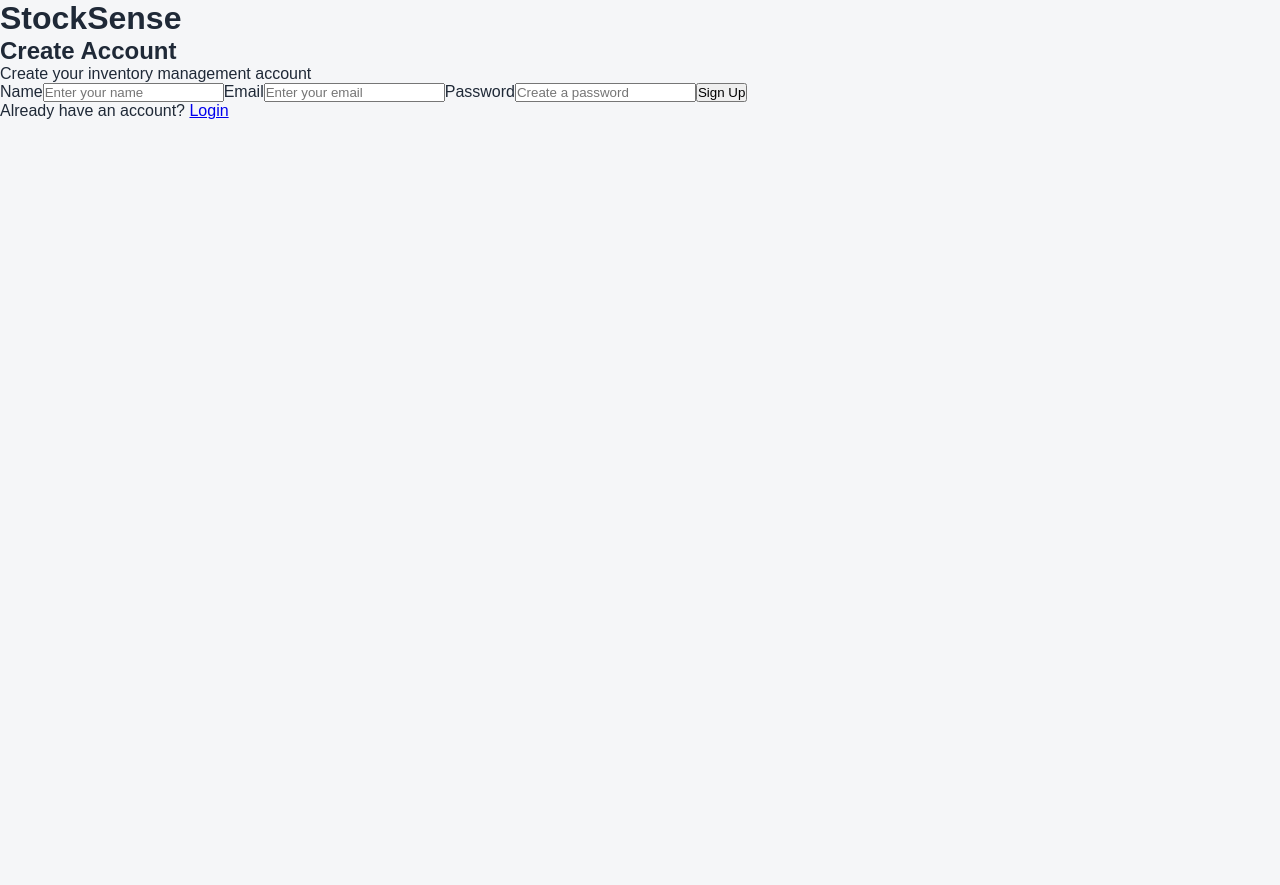
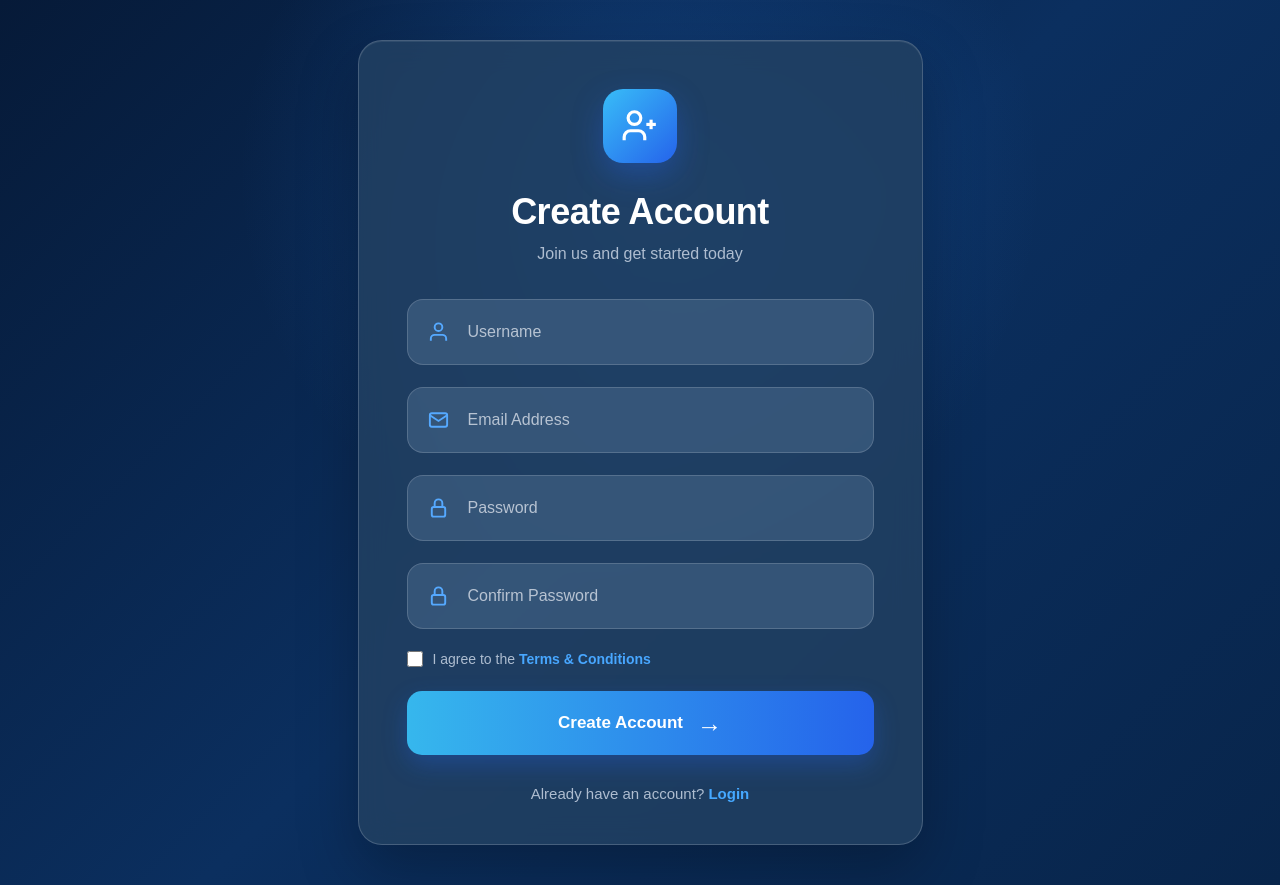
Before and after one commit to chaithanya-43/odoo-hackathon-2026, a React (Vite) app in the folder frontend/: page /signup in a window 1280 px wide. Before the commit the page ends 800 px from the top, so only its background shows below. Built offline with nearby package versions, Linux system fonts and the light colour scheme.

Commit message:
feat: redesign authentication pages

```diff
--- a/frontend/src/Authentication.css
+++ b/frontend/src/Authentication.css
@@ -1,80 +1,355 @@
 .auth-page {
   min-height: 100vh;
+  width: 100%;
   display: flex;
   align-items: center;
   justify-content: center;
-  background: #f5f6f8;
-  padding: 24px;
+  padding: 40px 20px;
+
+  background:
+    radial-gradient(
+      circle at 50% 20%,
+      rgba(38, 119, 221, 0.28),
+      transparent 42%
+    ),
+    linear-gradient(
+      135deg,
+      #061a38 0%,
+      #0b2f5f 50%,
+      #08254b 100%
+    );
+
+  font-family:
+    Arial,
+    Helvetica,
+    sans-serif;
+
+  color: white;
 }
 
 .auth-card {
   width: 100%;
-  max-width: 420px;
-  background: white;
-  padding: 32px;
-  border-radius: 12px;
-  box-shadow: 0 8px 30px rgba(0, 0, 0, 0.08);
+  max-width: 565px;
+
+  padding: 48px 48px 42px;
+
+  background: rgba(35, 65, 98, 0.82);
+
+  border: 1px solid rgba(255, 255, 255, 0.18);
+
+  border-radius: 24px;
+
+  box-shadow:
+    0 25px 60px rgba(0, 0, 0, 0.25),
+    inset 0 1px 0 rgba(255, 255, 255, 0.08);
+
+  backdrop-filter: blur(14px);
+
+  text-align: center;
 }
 
-.auth-card h1 {
-  margin-bottom: 8px;
+/* ---------- TOP ICON ---------- */
+
+.auth-icon {
+  width: 74px;
+  height: 74px;
+
+  margin: 0 auto 28px;
+
+  display: flex;
+  align-items: center;
+  justify-content: center;
+
+  background: linear-gradient(
+    135deg,
+    #38bdf8,
+    #2563eb
+  );
+
+  border-radius: 20px;
+
+  color: white;
+
+  box-shadow:
+    0 12px 30px rgba(37, 99, 235, 0.35);
 }
 
-.auth-card h2 {
-  margin-bottom: 8px;
+.auth-icon svg {
+  width: 38px;
+  height: 38px;
+}
+
+/* ---------- HEADINGS ---------- */
+
+.auth-card h1 {
+  margin: 0;
+
+  font-size: 36px;
+  font-weight: 700;
+
+  letter-spacing: -0.5px;
+
+  color: #ffffff;
 }
 
 .auth-subtitle {
-  color: #6b7280;
-  margin-bottom: 24px;
+  margin: 12px 0 36px;
+
+  font-size: 16px;
+
+  color: #aebdd0;
 }
 
+/* ---------- FORM ---------- */
+
 .auth-card form {
-  display: flex;
-  flex-direction: column;
+  width: 100%;
 }
 
-.auth-card label {
-  margin-bottom: 6px;
+/* ---------- INPUT ---------- */
+
+.input-group {
+  position: relative;
+
+  width: 100%;
+
+  margin-bottom: 22px;
+}
+
+.input-group input {
+  width: 100%;
+  height: 66px;
+
+  padding: 0 20px 0 60px;
+
+  border: 1px solid rgba(255, 255, 255, 0.16);
+
+  border-radius: 16px;
+
+  outline: none;
+
+  background: rgba(74, 105, 139, 0.55);
+
+  color: white;
+
+  font-size: 16px;
+
+  transition:
+    border-color 0.2s ease,
+    box-shadow 0.2s ease,
+    background 0.2s ease;
+}
+
+.input-group input::placeholder {
+  color: #b7c3d2;
+}
+
+.input-group input:focus {
+  border-color: #42a5ff;
+
+  background: rgba(78, 112, 148, 0.7);
+
+  box-shadow:
+    0 0 0 3px rgba(59, 130, 246, 0.16);
+}
+
+.input-icon {
+  position: absolute;
+
+  left: 20px;
+  top: 50%;
+
+  transform: translateY(-50%);
+
+  display: flex;
+
+  color: #55a9ff;
+
+  pointer-events: none;
+}
+
+.input-icon svg {
+  width: 23px;
+  height: 23px;
+}
+
+/* ---------- TERMS ---------- */
+
+.terms-row {
+  display: flex;
+  align-items: center;
+
+  gap: 10px;
+
+  margin: 4px 0 24px;
+
+  text-align: left;
+
+  color: #aebdd0;
+
+  font-size: 14px;
+
+  cursor: pointer;
+}
+
+.terms-row input {
+  width: 16px;
+  height: 16px;
+
+  accent-color: #3185ed;
+
+  cursor: pointer;
+}
+
+.terms-row a {
+  color: #48a7ff;
+
+  text-decoration: none;
+
   font-weight: 600;
 }
 
-.auth-card input {
-  padding: 11px 12px;
-  margin-bottom: 16px;
-  border: 1px solid #d1d5db;
-  border-radius: 7px;
-  font-size: 14px;
+.terms-row a:hover {
+  text-decoration: underline;
 }
 
-.auth-card button {
-  padding: 12px;
-  border: none;
-  border-radius: 7px;
-  background: #111827;
-  color: white;
-  font-size: 15px;
-  cursor: pointer;
+/* ---------- ERROR ---------- */
+
+.form-error {
+  margin: 0 0 18px;
+
+  padding: 11px 14px;
+
+  border-radius: 10px;
+
+  background: rgba(220, 38, 38, 0.15);
+
+  border: 1px solid rgba(248, 113, 113, 0.3);
+
+  color: #fecaca;
+
+  font-size: 14px;
+
+  text-align: left;
 }
 
-.auth-card button:disabled {
-  opacity: 0.6;
+/* ---------- BUTTON ---------- */
+
+.auth-button {
+  width: 100%;
+  height: 64px;
+
+  display: flex;
+  align-items: center;
+  justify-content: center;
+
+  gap: 14px;
+
+  border: none;
+
+  border-radius: 15px;
+
+  background: linear-gradient(
+    90deg,
+    #36b7ed,
+    #2563eb
+  );
+
+  color: white;
+
+  font-size: 17px;
+  font-weight: 700;
+
+  cursor: pointer;
+
+  box-shadow:
+    0 10px 25px rgba(37, 99, 235, 0.3);
+
+  transition:
+    transform 0.2s ease,
+    box-shadow 0.2s ease,
+    opacity 0.2s ease;
+}
+
+.auth-button:hover:not(:disabled) {
+  transform: translateY(-2px);
+
+  box-shadow:
+    0 14px 30px rgba(37, 99, 235, 0.4);
+}
+
+.auth-button:active:not(:disabled) {
+  transform: translateY(0);
+}
+
+.auth-button:disabled {
+  opacity: 0.65;
+
   cursor: not-allowed;
 }
 
-.form-error {
-  color: #dc2626;
-  margin-bottom: 16px;
-  font-size: 14px;
+.button-arrow {
+  font-size: 25px;
+
+  line-height: 1;
 }
 
+/* ---------- FOOTER ---------- */
+
 .auth-footer {
-  margin-top: 20px;
-  text-align: center;
-  color: #6b7280;
+  margin: 30px 0 0;
+
+  color: #aebdd0;
+
+  font-size: 15px;
 }
 
 .auth-footer a {
-  color: #111827;
-  font-weight: 600;
+  color: #45a8ff;
+
+  font-weight: 700;
+
+  text-decoration: none;
 }
+
+.auth-footer a:hover {
+  text-decoration: underline;
+}
+
+/* ---------- RESPONSIVE ---------- */
+
+@media (max-width: 600px) {
+  .auth-page {
+    padding: 20px 14px;
+  }
+
+  .auth-card {
+    padding: 36px 24px 32px;
+
+    border-radius: 20px;
+  }
+
+  .auth-card h1 {
+    font-size: 30px;
+  }
+
+  .auth-icon {
+    width: 66px;
+    height: 66px;
+
+    margin-bottom: 22px;
+  }
+
+  .auth-icon svg {
+    width: 34px;
+    height: 34px;
+  }
+
+  .input-group input {
+    height: 60px;
+  }
+
+  .auth-button {
+    height: 60px;
+  }
+}
--- a/frontend/src/pages/Login.jsx
+++ b/frontend/src/pages/Login.jsx
@@ -1,6 +1,7 @@
 import { useState } from 'react'
 import { Link, useNavigate } from 'react-router-dom'
 import { login } from '../services/api'
+import '../Authentication.css'
 
 function Login() {
   const navigate = useNavigate()
@@ -37,12 +38,14 @@ function Login() {
       const result = await login(form)
 
       /*
-       * The backend authentication team has not yet
-       * finalized the exact JWT response field.
-       *
-       * Keep the complete response available for integration.
+       * Keep the complete backend response temporarily.
+       * The exact JWT field will be integrated according
+       * to the authentication team's backend contract.
        */
-      sessionStorage.setItem('authResponse', JSON.stringify(result))
+      sessionStorage.setItem(
+        'authResponse',
+        JSON.stringify(result)
+      )
 
       navigate('/dashboard')
     } catch (error) {
@@ -55,15 +58,41 @@ function Login() {
   return (
     <div className="auth-page">
       <div className="auth-card">
-        <h1>StockSense</h1>
-        <h2>Login</h2>
+
+        <div className="auth-icon">
+          <svg
+            viewBox="0 0 24 24"
+            fill="none"
+            stroke="currentColor"
+            strokeWidth="2"
+          >
+            <path d="M15 21v-2a4 4 0 0 0-4-4H6a4 4 0 0 0-4 4v2" />
+            <circle cx="8.5" cy="7" r="4" />
+            <path d="M19 8v6" />
+            <path d="M22 11h-6" />
+          </svg>
+        </div>
+
+        <h1>Welcome Back</h1>
 
         <p className="auth-subtitle">
-          Sign in to manage your inventory
+          Sign in to continue to StockSense
         </p>
 
         <form onSubmit={handleSubmit}>
-          <label htmlFor="email">Email</label>
+
+          <div className="input-group">
+            <span className="input-icon">
+              <svg
+                viewBox="0 0 24 24"
+                fill="none"
+                stroke="currentColor"
+                strokeWidth="2"
+              >
+                <path d="M20 21v-2a4 4 0 0 0-4-4H8a4 4 0 0 0-4 4v2" />
+                <circle cx="12" cy="7" r="4" />
+              </svg>
+            </span>
 
             <input
               id="email"
@@ -71,10 +100,23 @@ function Login() {
               type="email"
               value={form.email}
               onChange={handleChange}
-            placeholder="Enter your email"
+              placeholder="Email Address"
+              autoComplete="email"
             />
+          </div>
 
-          <label htmlFor="password">Password</label>
+          <div className="input-group">
+            <span className="input-icon">
+              <svg
+                viewBox="0 0 24 24"
+                fill="none"
+                stroke="currentColor"
+                strokeWidth="2"
+              >
+                <rect x="5" y="11" width="14" height="10" rx="2" />
+                <path d="M8 11V7a4 4 0 0 1 8 0v4" />
+              </svg>
+            </span>
 
             <input
               id="password"
@@ -82,20 +124,36 @@ function Login() {
               type="password"
               value={form.password}
               onChange={handleChange}
-            placeholder="Enter your password"
+              placeholder="Password"
+              autoComplete="current-password"
             />
+          </div>
 
-          {error && <p className="form-error">{error}</p>}
+          {error && (
+            <p className="form-error">
+              {error}
+            </p>
+          )}
 
-          <button type="submit" disabled={loading}>
-            {loading ? 'Logging in...' : 'Login'}
+          <button
+            className="auth-button"
+            type="submit"
+            disabled={loading}
+          >
+            {loading ? 'Signing In...' : 'Login'}
+
+            {!loading && (
+              <span className="button-arrow">→</span>
+            )}
           </button>
+
         </form>
 
         <p className="auth-footer">
           Don't have an account?{' '}
-          <Link to="/signup">Create account</Link>
+          <Link to="/signup">Create Account</Link>
         </p>
+
       </div>
     </div>
   )
--- a/frontend/src/pages/Signup.jsx
+++ b/frontend/src/pages/Signup.jsx
@@ -1,6 +1,7 @@
 import { useState } from 'react'
 import { Link, useNavigate } from 'react-router-dom'
 import { signup } from '../services/api'
+import '../Authentication.css'
 
 function Signup() {
   const navigate = useNavigate()
@@ -9,8 +10,10 @@ function Signup() {
     name: '',
     email: '',
     password: '',
+    confirmPassword: '',
   })
 
+  const [agreeTerms, setAgreeTerms] = useState(false)
   const [loading, setLoading] = useState(false)
   const [error, setError] = useState('')
 
@@ -28,14 +31,28 @@ function Signup() {
     setError('')
 
     if (!form.name || !form.email || !form.password) {
-      setError('Name, email and password are required.')
+      setError('Please fill in all required fields.')
+      return
+    }
+
+    if (form.password !== form.confirmPassword) {
+      setError('Passwords do not match.')
+      return
+    }
+
+    if (!agreeTerms) {
+      setError('Please agree to the Terms & Conditions.')
       return
     }
 
     try {
       setLoading(true)
 
-      await signup(form)
+      await signup({
+        name: form.name,
+        email: form.email,
+        password: form.password,
+      })
 
       navigate('/login')
     } catch (error) {
@@ -48,15 +65,41 @@ function Signup() {
   return (
     <div className="auth-page">
       <div className="auth-card">
-        <h1>StockSense</h1>
-        <h2>Create Account</h2>
+
+        <div className="auth-icon">
+          <svg
+            viewBox="0 0 24 24"
+            fill="none"
+            stroke="currentColor"
+            strokeWidth="2"
+          >
+            <path d="M15 21v-2a4 4 0 0 0-4-4H6a4 4 0 0 0-4 4v2" />
+            <circle cx="8.5" cy="7" r="4" />
+            <line x1="19" y1="8" x2="19" y2="14" />
+            <line x1="22" y1="11" x2="16" y2="11" />
+          </svg>
+        </div>
+
+        <h1>Create Account</h1>
 
         <p className="auth-subtitle">
-          Create your inventory management account
+          Join us and get started today
         </p>
 
         <form onSubmit={handleSubmit}>
-          <label htmlFor="name">Name</label>
+
+          <div className="input-group">
+            <span className="input-icon">
+              <svg
+                viewBox="0 0 24 24"
+                fill="none"
+                stroke="currentColor"
+                strokeWidth="2"
+              >
+                <path d="M20 21v-2a4 4 0 0 0-4-4H8a4 4 0 0 0-4 4v2" />
+                <circle cx="12" cy="7" r="4" />
+              </svg>
+            </span>
 
             <input
               id="name"
@@ -64,10 +107,23 @@ function Signup() {
               type="text"
               value={form.name}
               onChange={handleChange}
-            placeholder="Enter your name"
+              placeholder="Username"
+              autoComplete="name"
             />
+          </div>
 
-          <label htmlFor="email">Email</label>
+          <div className="input-group">
+            <span className="input-icon">
+              <svg
+                viewBox="0 0 24 24"
+                fill="none"
+                stroke="currentColor"
+                strokeWidth="2"
+              >
+                <rect x="3" y="5" width="18" height="14" rx="2" />
+                <polyline points="3,7 12,13 21,7" />
+              </svg>
+            </span>
 
             <input
               id="email"
@@ -75,10 +131,23 @@ function Signup() {
               type="email"
               value={form.email}
               onChange={handleChange}
-            placeholder="Enter your email"
+              placeholder="Email Address"
+              autoComplete="email"
             />
+          </div>
 
-          <label htmlFor="password">Password</label>
+          <div className="input-group">
+            <span className="input-icon">
+              <svg
+                viewBox="0 0 24 24"
+                fill="none"
+                stroke="currentColor"
+                strokeWidth="2"
+              >
+                <rect x="5" y="11" width="14" height="10" rx="2" />
+                <path d="M8 11V7a4 4 0 0 1 8 0v4" />
+              </svg>
+            </span>
 
             <input
               id="password"
@@ -86,20 +155,75 @@ function Signup() {
               type="password"
               value={form.password}
               onChange={handleChange}
-            placeholder="Create a password"
+              placeholder="Password"
+              autoComplete="new-password"
+            />
+          </div>
+
+          <div className="input-group">
+            <span className="input-icon">
+              <svg
+                viewBox="0 0 24 24"
+                fill="none"
+                stroke="currentColor"
+                strokeWidth="2"
+              >
+                <rect x="5" y="11" width="14" height="10" rx="2" />
+                <path d="M8 11V7a4 4 0 0 1 8 0v4" />
+              </svg>
+            </span>
+
+            <input
+              id="confirmPassword"
+              name="confirmPassword"
+              type="password"
+              value={form.confirmPassword}
+              onChange={handleChange}
+              placeholder="Confirm Password"
+              autoComplete="new-password"
+            />
+          </div>
+
+          <label className="terms-row">
+            <input
+              type="checkbox"
+              checked={agreeTerms}
+              onChange={(event) => setAgreeTerms(event.target.checked)}
             />
 
-          {error && <p className="form-error">{error}</p>}
+            <span>
+              I agree to the{' '}
+              <a href="#terms" onClick={(event) => event.preventDefault()}>
+                Terms & Conditions
+              </a>
+            </span>
+          </label>
 
-          <button type="submit" disabled={loading}>
-            {loading ? 'Creating account...' : 'Sign Up'}
+          {error && (
+            <p className="form-error">
+              {error}
+            </p>
+          )}
+
+          <button
+            className="auth-button"
+            type="submit"
+            disabled={loading}
+          >
+            {loading ? 'Creating Account...' : 'Create Account'}
+
+            {!loading && (
+              <span className="button-arrow">→</span>
+            )}
           </button>
+
         </form>
 
         <p className="auth-footer">
           Already have an account?{' '}
           <Link to="/login">Login</Link>
         </p>
+
       </div>
     </div>
   )
```
Lines whose indentation alone changed are shown as unchanged.
